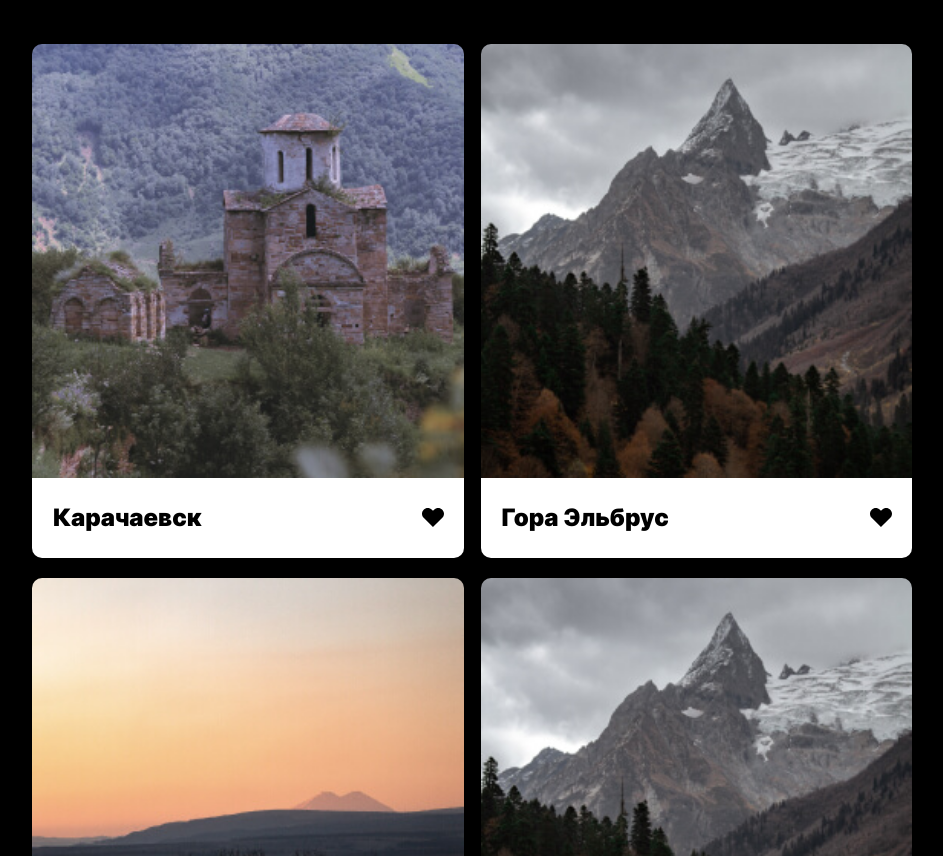
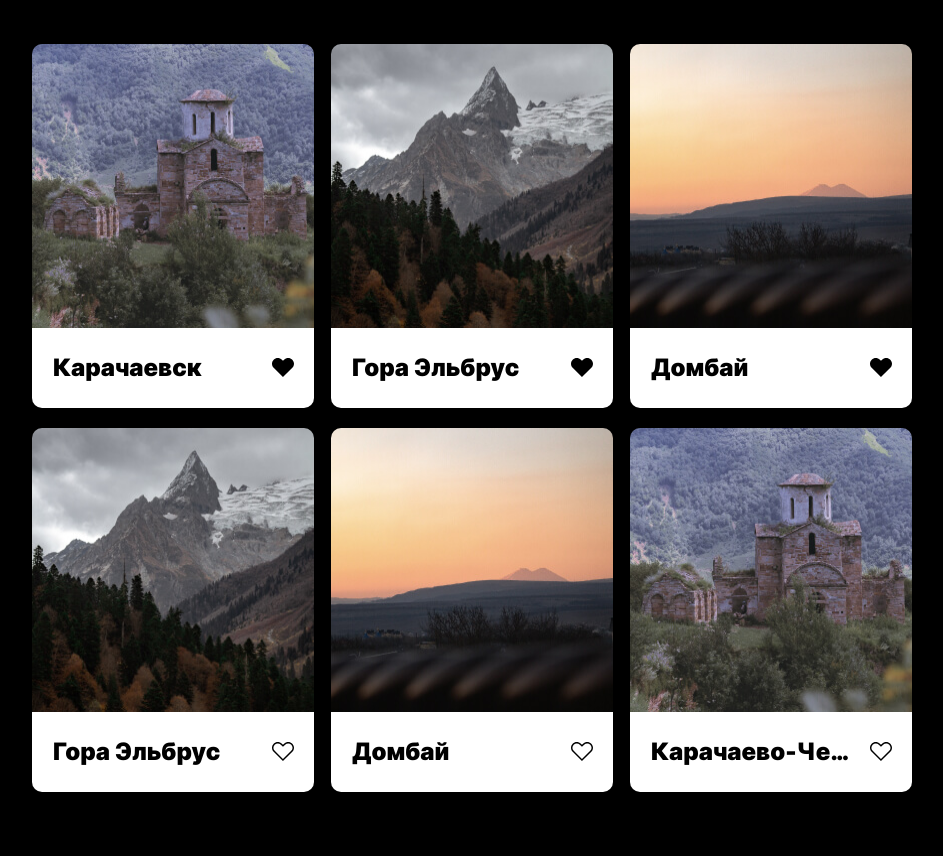
Before and after one commit to marta-arslanova/mesto-project, a plain HTML site: page index.html in a window 1280 px wide. Shown: the part 279-1135 px from the top of the page, without its empty margins (168-1111 px from the left). Drawn offline with Linux system fonts and the light colour scheme.

Commit message:
изменение верстки секции cards-->card

```diff
--- a/blocks/cards/__list/cards__list.css
+++ /dev/null
@@ -1,20 +0,0 @@
-.cards__list {
-  list-style-type: none;
-  padding: 0;
-  margin: 0 auto;
-  box-sizing: border-box;
-  display: grid;
-  grid-template-columns: repeat(3, 1fr);
-  gap: 20px 17px;
-  width: 100%;
-}
-@media screen and (max-width: 1280px) {
-  .cards__list {
-    grid-template-columns: repeat(2, 1fr);
-  }
-}
-@media screen and (max-width: 700px){
-  .cards__list {
-    grid-template-columns: 1fr;
-  }
-}
--- a/blocks/cards/cards.css
+++ b/blocks/cards/cards.css
@@ -1,9 +1,19 @@
 .cards {
   margin: 47px auto 0;
   box-sizing: border-box;
+  display: grid;
+  grid-template-columns: repeat(3, 1fr);
+  gap: 20px 17px;
+  width: 100%;
 }
 @media screen and (max-width: 1279px) {
   .cards {
+    grid-template-columns: repeat(2, 1fr);
     width: calc(100% - 19px * 2);
   }
 }
+@media screen and (max-width: 700px) {
+  .cards {
+    grid-template-columns: 1fr;
+  }
+}
--- a/index.html
+++ b/index.html
@@ -29,50 +29,48 @@
       </button>
     </section>
     <section class="cards">
-      <ul class="cards__list">
-          <li class="card">
+      <div class="card">
         <img src="images/Karachaevsk.jpg" alt="Карачаевск" class="card__img">
         <div class="card__description">
           <h2 class="card__title">Карачаевск</h2>
           <button class="card__like card__like_active" type="button" aria-label="Нравится"></button>
         </div>
-          </li>
-          <li class="card">
+      </div>
+      <div class="card">
         <img src="images/Elbrus.jpg" alt="Гора Эльбрус" class="card__img">
         <div class="card__description">
           <h2 class="card__title">Гора Эльбрус</h2>
           <button class="card__like card__like_active" type="button" aria-label="Нравится"></button>
         </div>
-          </li>
-          <li class="card">
+      </div>
+      <div class="card">
         <img src="images/Dombai.jpg" alt="Домбай" class="card__img">
         <div class="card__description">
           <h2 class="card__title">Домбай</h2>
           <button class="card__like card__like_active" type="button" aria-label="Нравится"></button>
         </div>
-          </li>
-          <li class="card">
+      </div>
+      <div class="card">
         <img src="images/Elbrus.jpg" alt="Гора Эльбрус" class="card__img">
         <div class="card__description">
           <h2 class="card__title">Гора Эльбрус</h2>
           <button class="card__like" type="button" aria-label="Нравится"></button>
         </div>
-          </li>
-          <li class="card">
+      </div>
+      <div class="card">
         <img src="images/Dombai.jpg" alt="Домбай" class="card__img">
         <div class="card__description">
           <h2 class="card__title">Домбай</h2>
           <button class="card__like" type="button" aria-label="Нравится"></button>
         </div>
-          </li>
-          <li class="card">
+      </div>
+      <div class="card">
         <img src="images/Karachaevsk.jpg" alt="Карачаево-Черкессия" class="card__img">
         <div class="card__description">
           <h2 class="card__title">Карачаево-Черкессия</h2>
           <button class="card__like" type="button" aria-label="Нравится"></button>
         </div>
-          </li>
-      </ul>
+      </div>
      </section>
     </main>
     <footer class="footer">
--- a/pages/index.css
+++ b/pages/index.css
@@ -21,7 +21,6 @@
 @import url(../blocks/profile/__description/profile__description.css);
 @import url(../blocks/profile/__button/profile__button.css);
 @import url(../blocks/cards/cards.css);
-@import url(../blocks/cards/__list/cards__list.css);
 @import url(../blocks/card/card.css);
 @import url(../blocks/card/__img/card__img.css);
 @import url(../blocks/card/__description/card__description.css);
```
Lines whose indentation alone changed are shown as unchanged.
